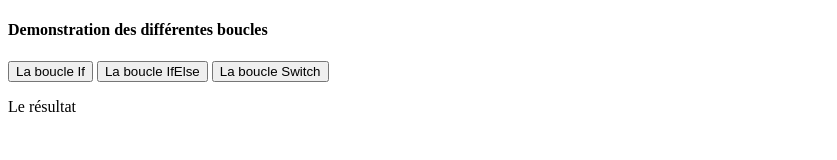
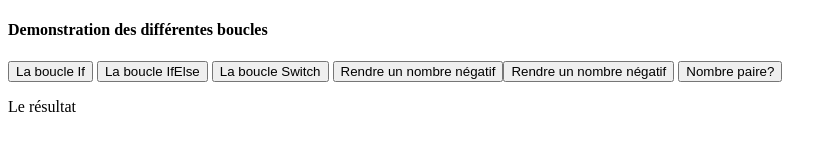
Before and after one commit to cyrisa02/fonctionjs, a plain HTML site: page argument.html in a window 1280 px wide. Shown: the whole page, without its empty margins (0-837 px from the left). Drawn offline with Linux system fonts and the light colour scheme.

Commit message:
fonction paire

```diff
--- a/argument.html
+++ b/argument.html
@@ -19,9 +19,16 @@
       <button type="button" class="myButton" onclick="myBoucleSwitch()">
         La boucle Switch
       </button>
+
+      <button type="button" class="myButton" onclick="makeNegative()">
+        Rendre un nombre négatif</button
+      ><button type="button" class="myButton" onclick="makeNegative()">
+        Rendre un nombre négatif
+      </button>
+      <button type="button" class="myButton" onclick="even_or_odd()">
+        Nombre paire?
+      </button>
     </div>
     <div id="myResultat"><p>Le résultat</p></div>
-
-
   </body>
 </html>
--- a/fonction2.js
+++ b/fonction2.js
@@ -11,6 +11,30 @@
     }
 
   };
+
+
+  function makeNegative() {
+    let myResultatHtml = document.querySelector("#myResultat");
+      let mySaisie;
+
+      mySaisie = parseFloat(prompt("Nombre (Positif ou négatif):"));
+
+    var c = -Math.abs(mySaisie);
+    myResultatHtml.innerHTML='la valeur négative est ' + c;
+  }
+
+function even_or_odd() {
+  let myResultatHtml = document.querySelector("#myResultat");
+  let mySaisie;
+
+  mySaisie = parseFloat(prompt("Nombre (Positif ou négatif):"));
+  if (mySaisie % 2 == 0)
+   myResultatHtml.innerHTML = "la valeur  est paire ";
+  else myResultatHtml.innerHTML = "la valeur  est impaire ";
+}
+
+
+
 
   function myBoucleIfElse(){
     let myResultatHtml=document.querySelector('#myResultat');
```
